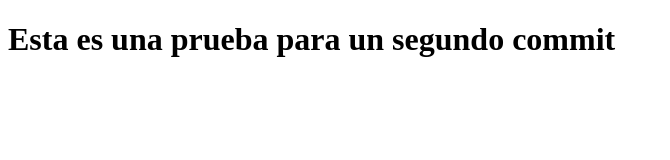
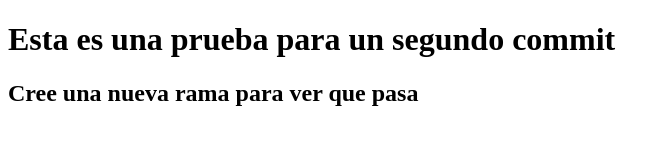
Before and after one commit to Jhony950520/Prueba, a plain HTML site: page index.html in a window 1280 px wide. Shown: the whole page, without its empty margins (0-670 px from the left). Drawn offline with Linux system fonts and the light colour scheme.

Commit message:
Update index.html
cree una rama y le puse una linea de codigo

```diff
--- a/index.html
+++ b/index.html
@@ -9,6 +9,7 @@
 <body>
 
     <h1>Esta es una prueba para un segundo commit</h1>
+    <h2>Cree una nueva rama para ver que pasa</h2>
 
 </body>
 </html>
```
